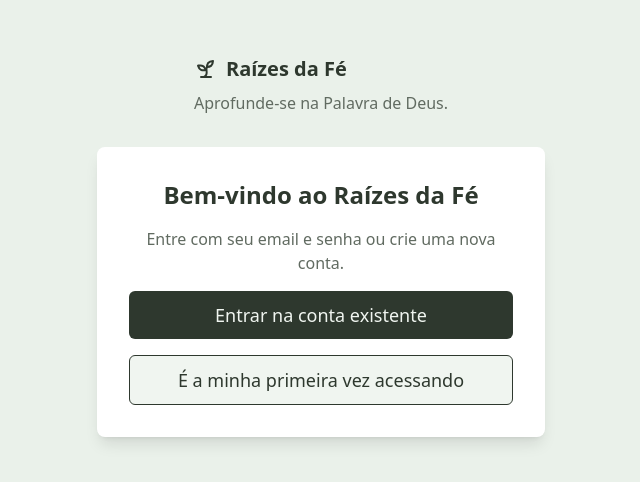
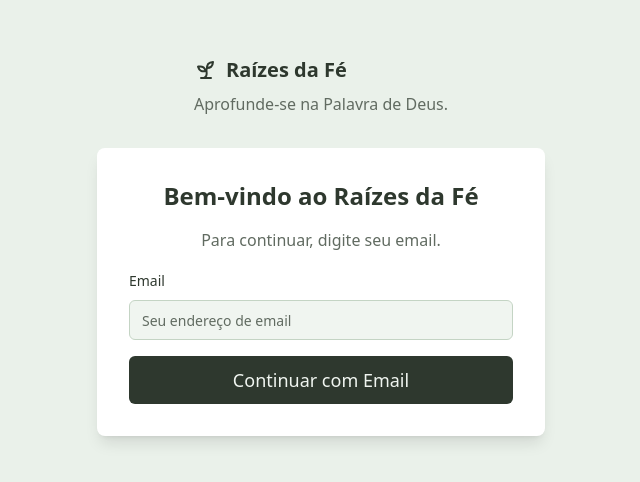
Before and after one commit to macielgmg/bible-landingpage, a React (Vite) app: page /login in a window 1280 px wide. Shown: the part 154-636 px from the top of the page, without its empty margins (319-959 px from the left). Built offline with nearby package versions, Linux system fonts and the light colour scheme.

Commit message:
[dyad] wrote 1 file(s)

```diff
--- a/src/pages/Login.tsx
+++ b/src/pages/Login.tsx
@@ -11,12 +11,15 @@ import { SignUpForm } from '@/components/SignUpForm';
 import { OnboardingLoading } from '@/components/OnboardingLoading';
 import { WelcomeScreen } from '@/components/WelcomeScreen';
 import { logUserActivity } from '@/utils/logging';
+import { Input } from '@/components/ui/input'; // Importar Input
+import { Label } from '@/components/ui/label'; // Importar Label
 
 const Login = () => {
   const { session, loading } = useSession();
   const navigate = useNavigate();
 
-  const [currentScreen, setCurrentScreen] = useState<'choice' | 'signIn' | 'signUp' | 'forgotPassword' | 'onboardingLoading' | 'welcomeScreen'>('choice');
+  const [currentScreen, setCurrentScreen] = useState<'emailInput' | 'signIn' | 'signUp' | 'forgotPassword' | 'onboardingLoading' | 'welcomeScreen'>('emailInput'); // Alterado o estado inicial
+  const [emailForSignIn, setEmailForSignIn] = useState(''); // Novo estado para o email
 
   // Efeito para logar o login do usuário
   useEffect(() => {
@@ -53,13 +56,13 @@ const Login = () => {
     navigate('/onboarding-quiz');
   };
 
-  const renderAuthComponent = (view: 'sign_in' | 'forgotten_password') => (
+  const renderAuthComponent = (view: 'sign_in' | 'forgotten_password', initialEmail?: string) => (
     <div className="w-full max-w-md rounded-lg bg-card p-8 shadow-lg relative animate-fade-in">
       <Button
         variant="ghost"
         size="icon"
         className="absolute top-4 left-4 text-muted-foreground hover:text-primary"
-        onClick={() => setCurrentScreen('choice')}
+        onClick={() => setCurrentScreen('emailInput')} // Volta para a tela de input de email
       >
         <ArrowLeft className="h-5 w-5" />
       </Button>
@@ -115,6 +118,8 @@ const Login = () => {
             },
           },
         }}
+        // Passa o email inicial para o componente Auth
+        email={initialEmail}
       />
       {view === 'sign_in' && (
         <Button
@@ -135,36 +140,41 @@ const Login = () => {
         <p className="mt-2 text-muted-foreground">Aprofunde-se na Palavra de Deus.</p>
       </div>
 
-      {currentScreen === 'choice' && (
+      {currentScreen === 'emailInput' && (
         <div className="w-full max-w-md rounded-lg bg-card p-8 shadow-lg flex flex-col items-center space-y-4 animate-fade-in">
           <h2 className="text-2xl font-bold text-primary animate-fade-in-up animation-delay-200">Bem-vindo ao Raízes da Fé</h2>
           <p className="text-muted-foreground text-center mb-4 animate-fade-in-up animation-delay-300">
-            Entre com seu email e senha ou crie uma nova conta.
+            Para continuar, digite seu email.
           </p>
+          <div className="w-full space-y-2 animate-fade-in-up animation-delay-400">
+            <Label htmlFor="email-input">Email</Label>
+            <Input
+              id="email-input"
+              type="email"
+              placeholder="Seu endereço de email"
+              value={emailForSignIn}
+              onChange={(e) => setEmailForSignIn(e.target.value)}
+              className="w-full"
+            />
+          </div>
           <Button
             onClick={() => setCurrentScreen('signIn')}
-            className="w-full py-6 text-lg animate-fade-in-up animation-delay-400"
+            className="w-full py-6 text-lg animate-fade-in-up animation-delay-500"
+            disabled={!emailForSignIn}
           >
-            Entrar na conta existente
-          </Button>
-          <Button
-            onClick={() => setCurrentScreen('signUp')}
-            variant="outline"
-            className="w-full py-6 text-lg border-primary text-primary hover:bg-primary/10 animate-fade-in-up animation-delay-500"
-          >
-            É a minha primeira vez acessando
+            Continuar com Email
           </Button>
         </div>
       )}
 
-      {currentScreen === 'signIn' && renderAuthComponent('sign_in')}
+      {currentScreen === 'signIn' && renderAuthComponent('sign_in', emailForSignIn)}
       {currentScreen === 'signUp' && (
         <div className="w-full max-w-md rounded-lg bg-card p-8 shadow-lg relative animate-fade-in">
           <Button
             variant="ghost"
             size="icon"
             className="absolute top-4 left-4 text-muted-foreground hover:text-primary"
-            onClick={() => setCurrentScreen('choice')}
+            onClick={() => setCurrentScreen('emailInput')}
           >
             <ArrowLeft className="h-5 w-5" />
           </Button>
@@ -174,7 +184,7 @@ const Login = () => {
           </div>
         </div>
       )}
-      {currentScreen === 'forgotPassword' && renderAuthComponent('forgotten_password')}
+      {currentScreen === 'forgotPassword' && renderAuthComponent('forgotten_password', emailForSignIn)}
       {currentScreen === 'onboardingLoading' && (
         <OnboardingLoading onComplete={handleOnboardingLoadingComplete} />
       )}
```
